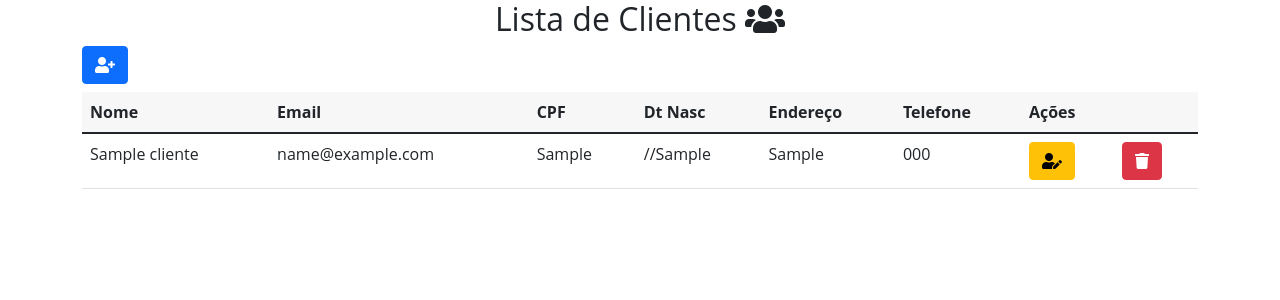
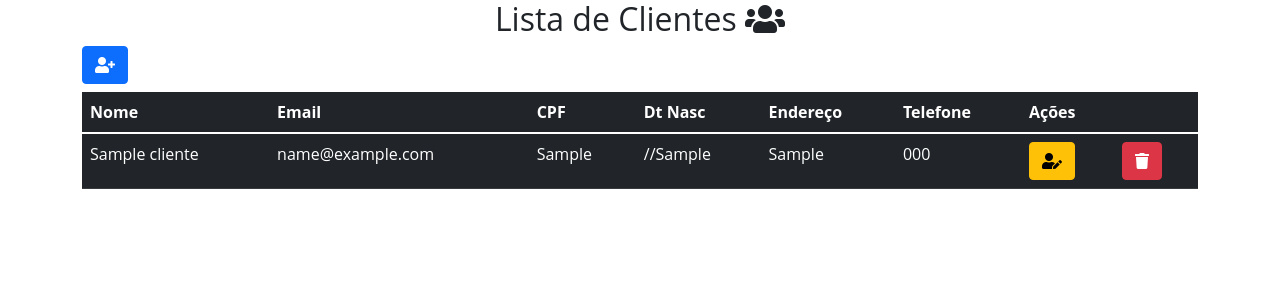
Before and after one commit to omartins-zs/gerenciamento-cadastro-clientes, a PHP site: page / in a window 1280 px wide. Shown: the top 300 px of the page. Run offline with PHP 8.4, Linux system fonts and the light colour scheme; tables that the repository leaves empty or names only in its code hold one stand-in row (values such as "Sample post"); data that the repository does not hold is empty; some libraries are stand-ins or nearby versions.

Commit message:
Ajustando Table

```diff
--- a/index.php
+++ b/index.php
@@ -26,8 +26,8 @@ $manager = new Manager();
             </a>
         </h5>
         <div class="table-responsive">
-            <table class="table table-hover">
-                <thead class="thead">
+            <table class="table table-hover table-dark">
+                <thead class="thead-dark">
                     <tr>
                         <th>Nome</th>
                         <th>Email</th>
@@ -49,16 +49,17 @@ $manager = new Manager();
                         <td> <?=$c['telefone'];  ?></td>
                         <td>
                             <form action="views/page_update.php" method="POST">
-                            <input type="hidden" name="id"  value="<?= $c['id']?>">
+                                <input type="hidden" name="id" value="<?= $c['id']?>">
                                 <button class="btn btn-warning btn-xs">
                                     <i class="fa fa-user-edit"></i>
                                 </button>
                             </form>
                         </td>
                         <td>
-                            <form action="controller/delete_cliente.php" method="POST" onclick="return confirm('Voce deseja excluir esse cliente?')">
-                            <input type="hidden" name="id"  value="<?= $c['id']?>">
-                            <button class="btn btn-danger btn-xs">
+                            <form action="controller/delete_cliente.php" method="POST"
+                                onclick="return confirm('Voce deseja excluir esse cliente?')">
+                                <input type="hidden" name="id" value="<?= $c['id']?>">
+                                <button class="btn btn-danger btn-xs">
                                     <i class="fa fa-trash"></i>
                                 </button>
                             </form>
```
